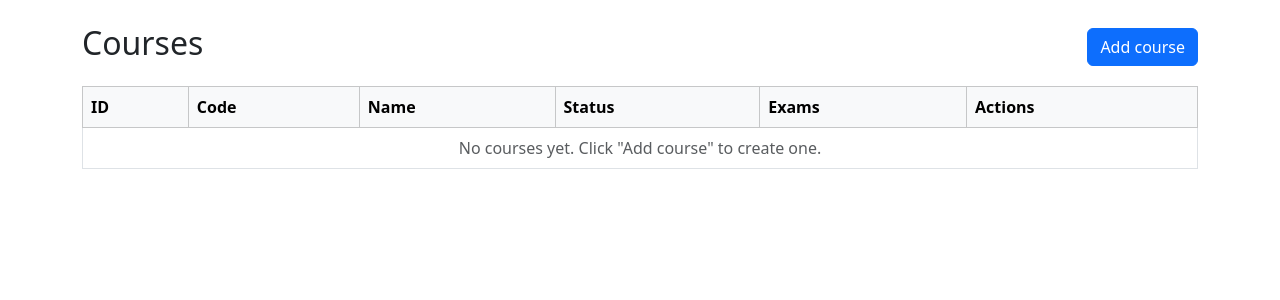
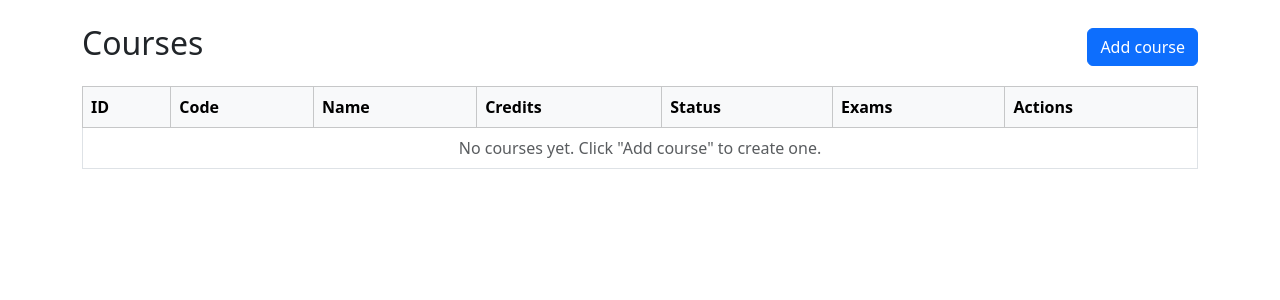
Before and after one commit to murali-ftw/ExamMgmtPortal, a Flask app: page /admin/courses/ in a window 1280 px wide. Shown: the part 56-356 px from the top of the page. Run offline with Flask 3, Linux system fonts and the light colour scheme; the visitor is signed in with stand-in values (Sample User, id 1); some libraries are stand-ins or nearby versions.

Commit message:
Add credits field to courses

```diff
--- a/models/course_model.py
+++ b/models/course_model.py
@@ -11,3 +11,4 @@ class Course(db.Model):
     name = db.Column(db.String(100), nullable=False)
     description = db.Column(db.Text)
     status = db.Column(db.String(20), default="Active")
+    credits = db.Column(db.Integer, nullable=False, default=4)
--- a/routes/admin/admin_course_routes.py
+++ b/routes/admin/admin_course_routes.py
@@ -3,6 +3,7 @@ from flask import Blueprint, flash, redirect, render_template, request, url_for
 
 from database import db
 from helpers.auth_helpers import role_required
+from helpers.form_helpers import to_int
 from models import Course
 
 bp = Blueprint("admin_courses", __name__, url_prefix="/admin/courses")
@@ -17,11 +18,14 @@ def read_course_form(form, course_id=None):
         "name": form.get("name", "").strip(),
         "description": form.get("description", "").strip(),
         "status": form.get("status", "Active"),
+        "credits": to_int(form.get("credits")),
     }
     if not data["code"] or not data["name"]:
         return data, "Course code and name are required."
     if data["status"] not in COURSE_STATUSES:
         return data, "Please choose a valid status."
+    if data["credits"] is None or data["credits"] < 1 or data["credits"] > 10:
+        return data, "Credits must be a whole number from 1 to 10."
     same_code = Course.query.filter_by(code=data["code"]).first()
     if same_code is not None and same_code.id != course_id:
         return data, "Another course already uses the code " + data["code"] + "."
@@ -47,8 +51,8 @@ def add_course():
             flash(error, "danger")
             form = request.form
         else:
-            course = Course(code=data["code"], name=data["name"],
-                            description=data["description"], status=data["status"])
+            course = Course(code=data["code"], name=data["name"], description=data["description"],
+                            status=data["status"], credits=data["credits"])
             db.session.add(course)
             db.session.commit()
             flash("Course " + course.code + " added.", "success")
@@ -63,7 +67,7 @@ def edit_course(course_id):
     # Show the form filled with the course, and save the changes
     course = db.get_or_404(Course, course_id)
     form = {"code": course.code, "name": course.name,
-            "description": course.description or "", "status": course.status}
+            "description": course.description or "", "status": course.status, "credits": course.credits}
 
     if request.method == "POST":
         data, error = read_course_form(request.form, course_id=course.id)
@@ -75,6 +79,7 @@ def edit_course(course_id):
             course.name = data["name"]
             course.description = data["description"]
             course.status = data["status"]
+            course.credits = data["credits"]
             db.session.commit()
             flash("Course " + course.code + " updated.", "success")
             return redirect(url_for("admin_courses.list_courses"))
--- a/templates/admin/course_form.html
+++ b/templates/admin/course_form.html
@@ -18,6 +18,10 @@
         <textarea name="description" class="form-control" rows="3">{{ form.get('description', '') }}</textarea>
     </div>
     <div class="mb-3">
+        <label class="form-label">Credits (1 to 10)</label>
+        <input type="number" name="credits" class="form-control" min="1" max="10" value="{{ form.get('credits', 4) }}" required>
+    </div>
+    <div class="mb-3">
         <label class="form-label">Status</label>
         <select name="status" class="form-select">
             {% for status in statuses %}
--- a/templates/admin/courses.html
+++ b/templates/admin/courses.html
@@ -13,6 +13,7 @@
             <th>ID</th>
             <th>Code</th>
             <th>Name</th>
+            <th>Credits</th>
             <th>Status</th>
             <th>Exams</th>
             <th>Actions</th>
@@ -24,6 +25,7 @@
             <td>{{ course.id }}</td>
             <td>{{ course.code }}</td>
             <td>{{ course.name }}</td>
+            <td>{{ course.credits }}</td>
             <td>{{ course.status }}</td>
             <td>{{ course.exams|length }}</td>
             <td>
@@ -35,7 +37,7 @@
         </tr>
         {% else %}
         <tr>
-            <td colspan="6" class="text-center text-muted">No courses yet. Click "Add course" to create one.</td>
+            <td colspan="7" class="text-center text-muted">No courses yet. Click "Add course" to create one.</td>
         </tr>
         {% endfor %}
     </tbody>
```
